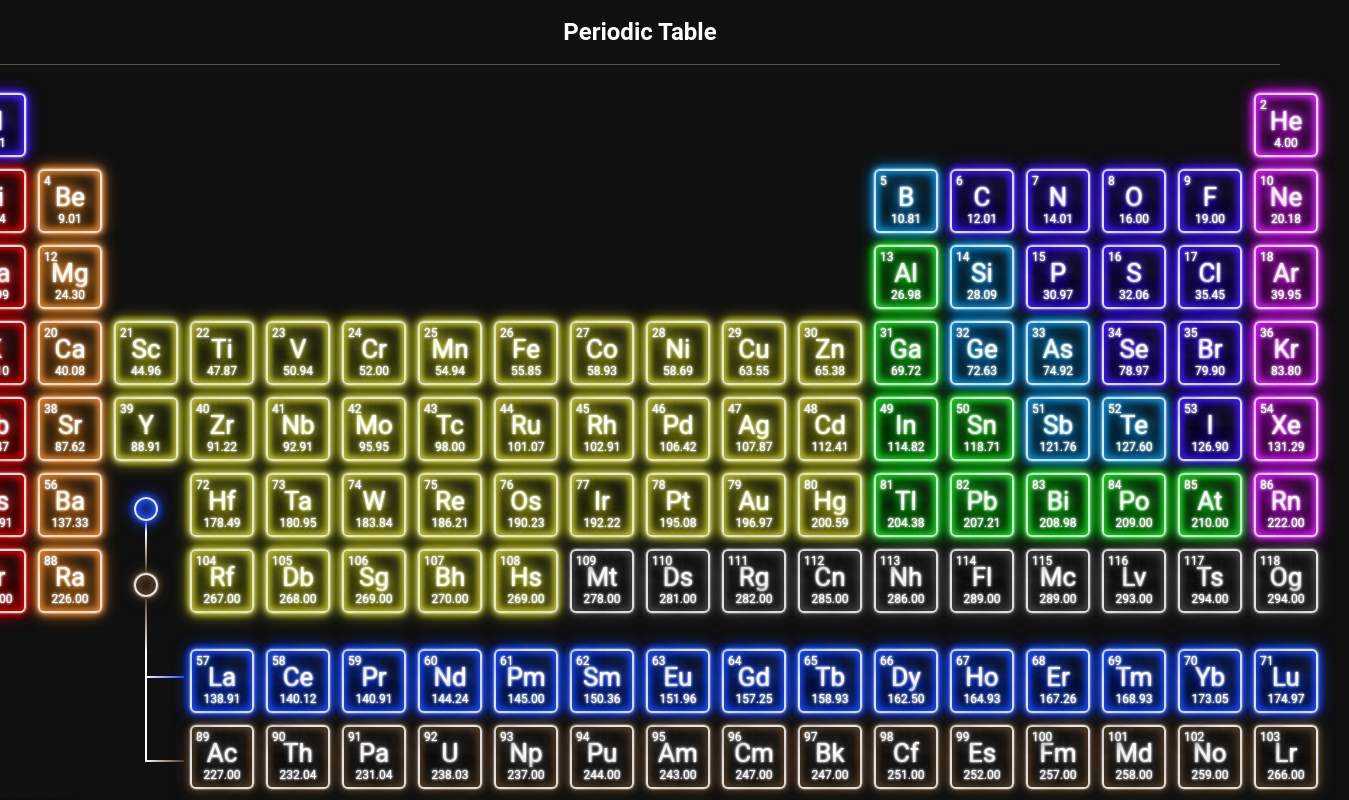
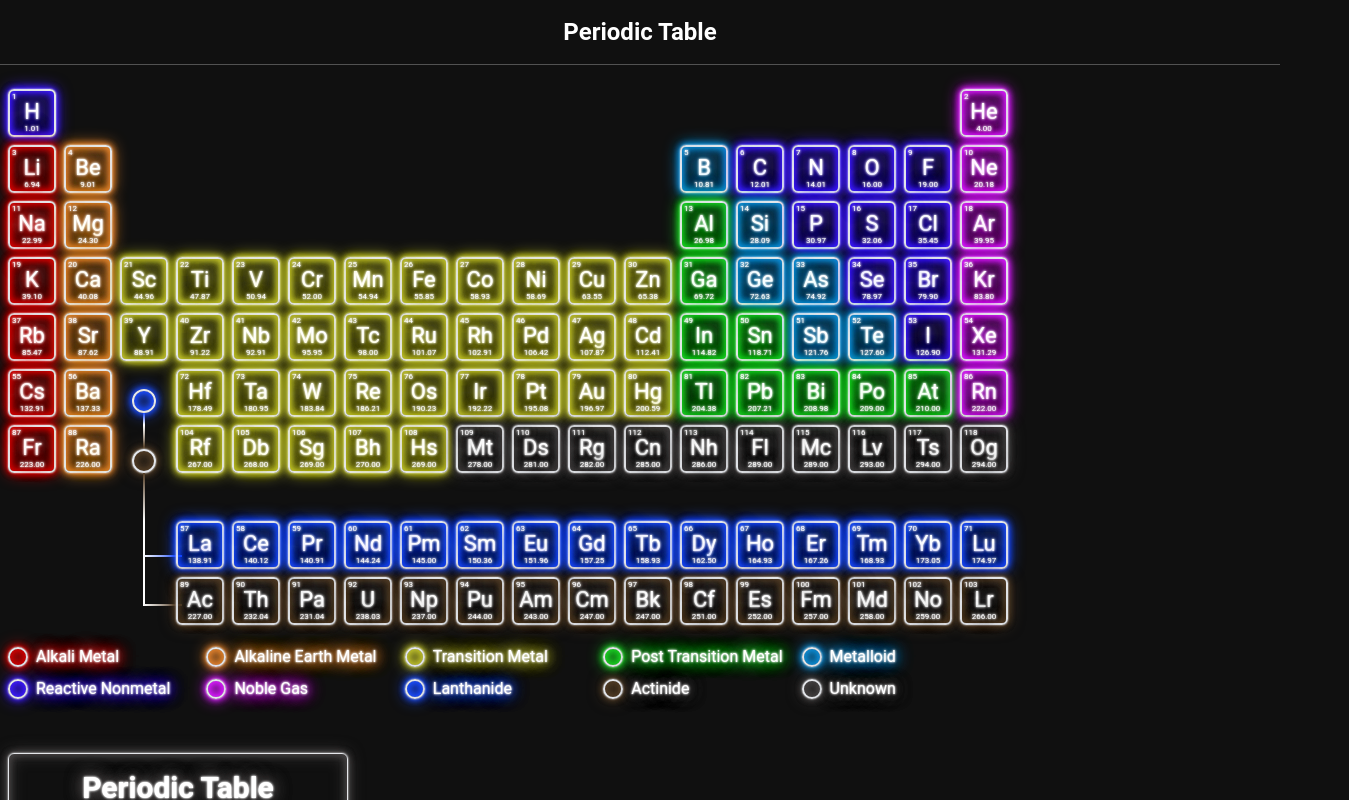
Before and after one commit to SeneSatka/chemistry-website, a Vue app: page / in a window 1280 px wide. Shown: the top 800 px of the page, 1349 px wide, since content can reach past the window. Built offline with nearby package versions, Linux system fonts and the light colour scheme.

Commit message:
fix: ui bugs fixed

```diff
--- a/src/components/PeriodicTable/ElementTypeBar/Bar.vue
+++ b/src/components/PeriodicTable/ElementTypeBar/Bar.vue
@@ -3,7 +3,7 @@ import ElementTypeButton from "./ElementTypeButton.vue";
 </script>
 <template>
   <div>
-    <div class="grid grid-cols-5 grid-rows-2 w-[76rem]">
+    <div class="grid grid-cols-5 grid-rows-2 w-[62rem]">
       <ElementTypeButton element-type="Alkali Metal" />
       <ElementTypeButton element-type="Alkaline Earth Metal" />
       <ElementTypeButton element-type="Transition Metal" />
--- a/src/components/PeriodicTable/Elements/Element.vue
+++ b/src/components/PeriodicTable/Elements/Element.vue
@@ -91,14 +91,14 @@ const click = () => {
       @click="click"
       :id="`atom-${element.symbol}-btn`"
       type="button"
-      :class="`flex-col text-shadow w-16 h-16 flex  justify-center items-center border-2 rounded-md ${shadow} transition-all duration-500`"
+      :class="`flex-col text-shadow w-12 h-12 flex  justify-center items-center border-2 rounded-md ${shadow} transition-all duration-500`"
       :style="`${style}`"
     >
-      <span :class="`text-[12px]/[12px]  absolute left-[6px] top-[6px]`">{{
+      <span :class="`text-[8px]/[8px]  absolute left-1 top-1`">{{
         element.number
       }}</span>
-      <span class="text-[26px]/[35px]"> {{ element.symbol }}</span>
-      <span class="text-[12px]/[8px]">{{ element.atomic_mass.toFixed(2) }}</span>
+      <span class="text-[22px]/[31px]"> {{ element.symbol }}</span>
+      <span class="text-[8px]/[4px]">{{ element.atomic_mass.toFixed(2) }}</span>
     </button>
     <div
       :id="`${element.symbol}-name`"
--- a/src/components/PeriodicTable/Elements/Free.vue
+++ b/src/components/PeriodicTable/Elements/Free.vue
@@ -1,3 +1,3 @@
 <template>
-  <div class="min-h-16 min-w-16 free-square" id="free-square"></div>
+  <div class="min-h-12 min-w-12 free-square" id="free-square"></div>
 </template>
--- a/src/components/PeriodicTable/PeriodicTable.vue
+++ b/src/components/PeriodicTable/PeriodicTable.vue
@@ -17,17 +17,17 @@ document.addEventListener("click", (e) => {
 });
 </script>
 <template>
-  <div class="mx-8">
-    <div class="my-4">
-      <div class="flex flex-row gap-3">
+  <div class="w-min">
+    <div class="my-4 w-min">
+      <div class="flex flex-row gap-2 w-min">
         <div v-for="g in 18" class="flex flex-col">
           <div v-for="p in 7">
             <div v-if="g == 3 && p == 6">
               <div
-                class="w-16 h-44 flex items-center justify-start flex-col m-0"
+                class="w-12 h-40 flex items-center justify-start flex-col m-0"
               >
                 <div
-                  class="w-16 h-16 flex items-center justify-center flex-col mt-2"
+                  class="w-12 h-16 flex items-center justify-center flex-col"
                 >
                   <span class="h-7"></span>
                   <span
@@ -37,15 +37,15 @@ document.addEventListener("click", (e) => {
                     class="h-3 w-[2px] bg-gradient-to-b from-[#1c4dfc] to-white"
                   ></span>
                 </div>
-                <div class="w-12 h-30 flex items-center justify-start flex-col">
+                <div class="w-12 h-24 flex items-center justify-start flex-col">
                   <span
-                    class="h-10 w-[2px] bg-gradient-to-b from-white to-[#523d26]"
+                    class="h-6 w-[2px] bg-gradient-to-b from-white to-[#523d26]"
                   ></span>
                   <span
                     class="w-6 h-6 border-2 rounded-full shadow-[inset_0_0_7px_#523d26,inset_0_0_7px_#523d26,inset_0_0_16px_#523d26,0_0_2px_#fff,0_0_7px_#523d26,0_0_7px_#523d26,0_0_16px_#523d26]"
                   ></span
                   ><span
-                    class="h-14 w-[2px] bg-gradient-to-b to-white from-[#523d26]"
+                    class="h-12 w-[2px] bg-gradient-to-b to-white from-[#523d26]"
                   ></span>
                 </div>
               </div>
@@ -57,7 +57,7 @@ document.addEventListener("click", (e) => {
             >
               <Element
                 :key="`${g}-${p}`"
-                class="mt-3"
+                class="mt-2"
                 :element="
                   elements.find((e) => e.group === g && e.period === p) ??
                   elements[0]
@@ -65,31 +65,31 @@ document.addEventListener("click", (e) => {
               />
             </div>
             <div v-else>
-              <Free class="mt-3" />
+              <Free class="mt-2" />
             </div>
           </div>
         </div>
       </div>
-      <div class="flex flex-row gap-3 mt-3">
+      <div class="flex flex-row gap-2 w-min">
         <Free /> <Free />
         <div>
-          <div class="w-16 h-16 flex items-center justify-center flex-col">
-            <span class="h-7 w-[2px] bg-white"></span>
+          <div class="w-12 h-14 flex items-center justify-center flex-col">
+            <span class="h-12 w-[2px] bg-white"></span>
             <span
               class="ml-[37px] w-[39px] h-[2px] bg-gradient-to-r from-white to-[#1c4dfc]"
             ></span>
-            <span class="h-9 w-[2px] bg-white"></span>
+            <span class="h-7 w-[2px] bg-white"></span>
           </div>
-          <div class="w-16 h-[80px] flex items-center justify-center flex-col">
-            <span class="h-12 w-[2px] bg-white"></span>
+          <div class="w-12 h-[52px] flex items-center justify-center flex-col">
+            <span class="h-7 w-[2px] bg-white"></span>
             <span
               class="ml-[37px] w-[39px] h-[2px] bg-gradient-to-r from-white to-[#523d26]"
             ></span>
-            <span class="h-8"></span>
+            <span class="h-6"></span>
           </div>
         </div>
-        <div class="flex flex-col gap-3">
-          <div class="flex flex-row gap-3">
+        <div class="flex flex-col gap-2">
+          <div class="flex flex-row gap-2">
             <Element
               v-for="element in elements.filter(
                 (e) => e.group === 3 && e.period === 6
@@ -98,7 +98,7 @@ document.addEventListener("click", (e) => {
               :element="element ?? elements[0]"
             />
           </div>
-          <div class="flex flex-row gap-3">
+          <div class="flex flex-row gap-2">
             <Element
               :key="`${element.number}`"
               v-for="element in elements.filter(
--- a/src/views/ElementDetail.vue
+++ b/src/views/ElementDetail.vue
@@ -37,7 +37,7 @@ useElementsStore().$subscribe((_, state) => {
 
 </script>
 <template>
-<button  id="atom-detail" :class="` text-lg cursor-auto flex-col  min-w-[420px] max-w-[420px]  mt-7  flex  px-7 pb-5 border rounded-md ${shadow} transition-all duration-500`" >
+<button  id="atom-detail" :class="` text-lg cursor-auto flex-col  min-w-[340px] w-min  mt-7  flex  px-4 pb-4 border rounded-md ${shadow} transition-all duration-500`" >
     <div class="flex flex-col" v-if="data=='all'||!isElement">
         <span class="text-3xl font-bold my-4" :style="style">Periodic Table</span>
         <span class=" text-left font-semibold" >The periodic table, also known as the periodic table of the elements, is an ordered arrangement of the chemical elements into rows ("periods") and columns ("groups"). It is an icon of chemistry and is widely used in physics and other sciences. It is a depiction of the periodic law, which states that when the elements are arranged in order of their atomic numbers an approximate recurrence of their properties is evident. The table is divided into four roughly rectangular areas called blocks. Elements in the same group tend to show similar chemical characteristics. </span>
--- a/src/views/HomeView.vue
+++ b/src/views/HomeView.vue
@@ -3,7 +3,7 @@ import PeriodicTable from "@/components/PeriodicTable/PeriodicTable.vue";
 import ElementDetail from "./ElementDetail.vue";
 </script>
 <template>
-  <div class=" flex lg:flex-row sm:flex-col flex-wrap w-full h-full   justify-center">
+  <div class=" mx-2 flex lg:flex-row sm:flex-col gap-4 flex-wrap w-screen h-full items-start   justify-start">
     <PeriodicTable />
     <ElementDetail  />
 
```
